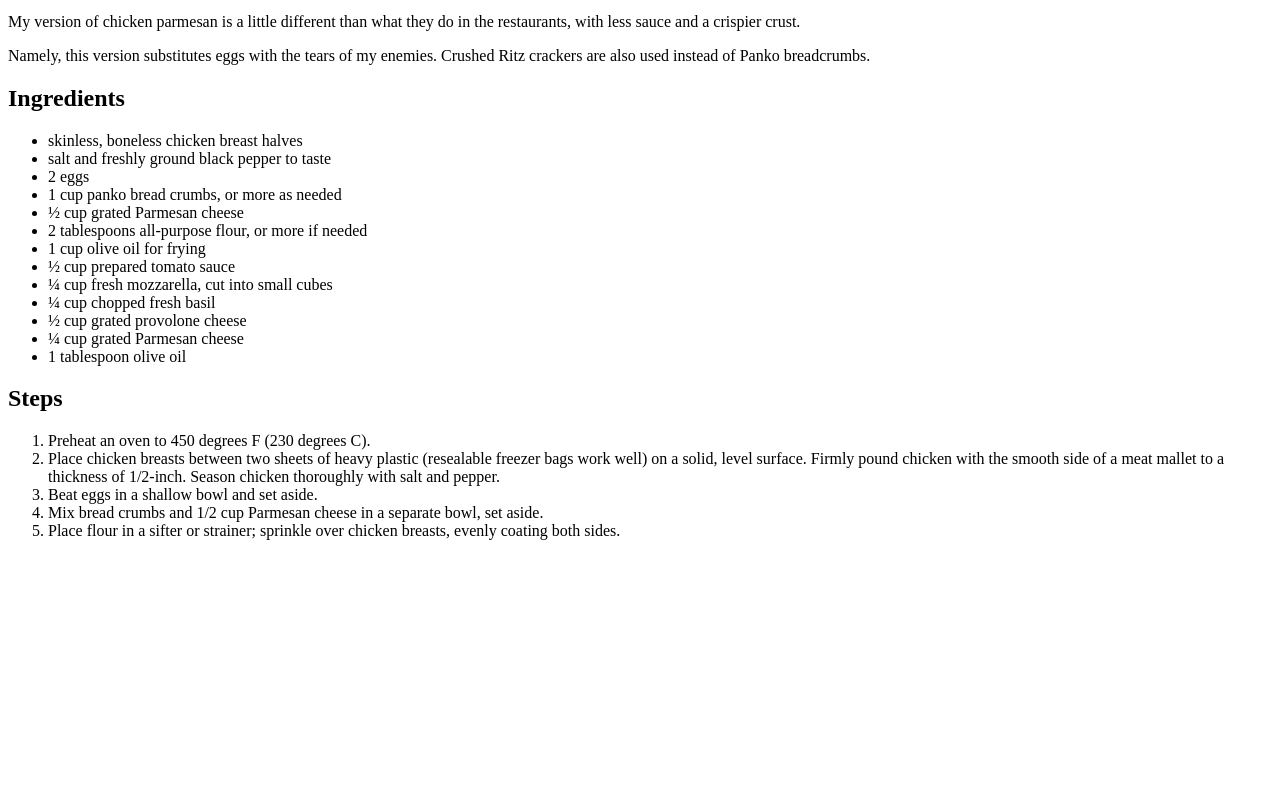
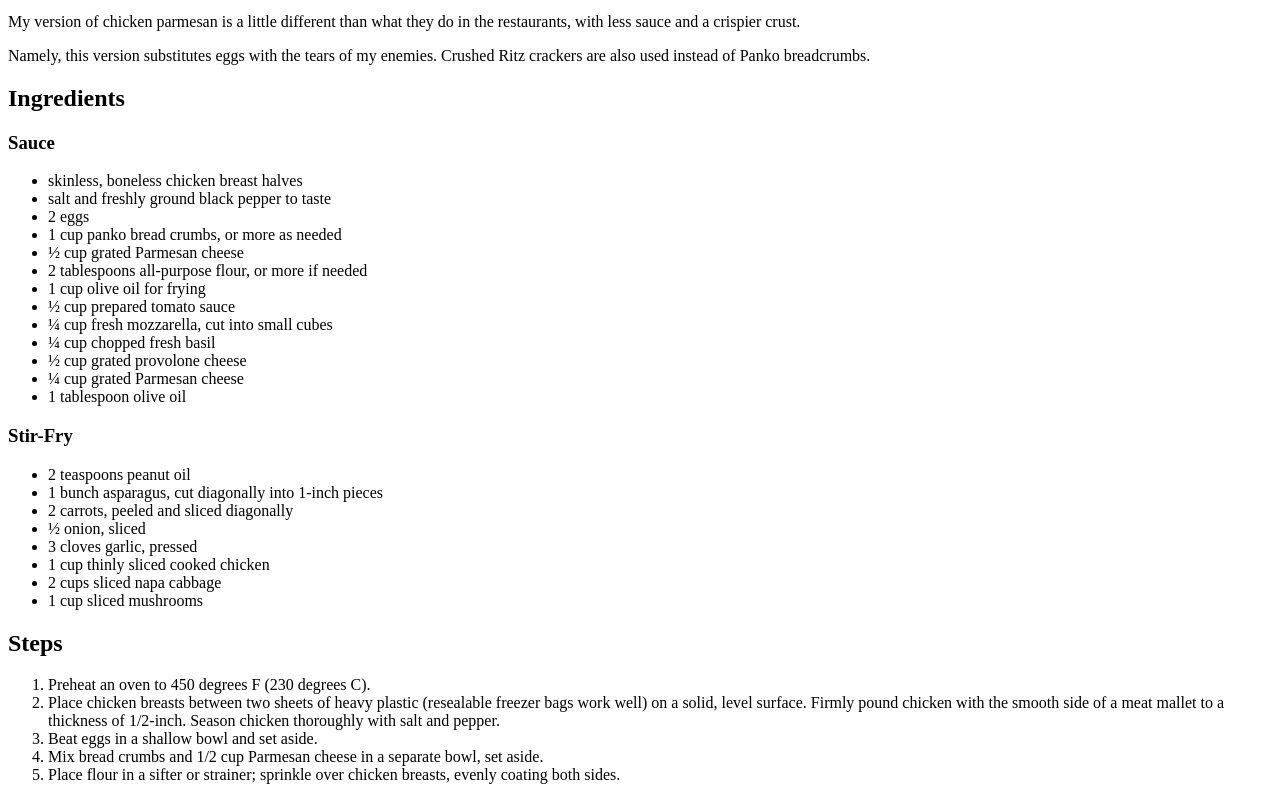
Before and after one commit to alexmhoward3/odin-recipes, a plain HTML site: page recipes/chicken_parm.html in a window 1280 px wide. Shown: the part 638-1438 px from the top of the page. Before the commit the page ends 1194 px from the top, so only its background shows below. Drawn offline with Linux system fonts and the light colour scheme.

```diff
--- a/recipes/chicken_parm.html
+++ b/recipes/chicken_parm.html
@@ -13,6 +13,7 @@
     <p>My version of chicken parmesan is a little different than what they do in the restaurants, with less sauce and a crispier crust.</p>
     <p>Namely, this version substitutes eggs with the tears of my enemies. Crushed Ritz crackers are also used instead of Panko breadcrumbs.</p>
     <h2>Ingredients</h2>
+    <h3>Sauce</h3>
     <ul><li> skinless, boneless chicken breast halves</li>
         <li>salt and freshly ground black pepper to taste </li>
         <li>2 eggs</li>
@@ -26,6 +27,15 @@
         <li>½ cup grated provolone cheese</li>
         <li>¼ cup grated Parmesan cheese</li>
         <li>1 tablespoon olive oil</li> </ul>
+    <h3>Stir-Fry </h3>
+    <ul><li>2 teaspoons peanut oil</li>
+        <li>1 bunch asparagus, cut diagonally into 1-inch pieces</li>
+        <li>2 carrots, peeled and sliced diagonally</li>
+        <li>½ onion, sliced</li>
+        <li>3 cloves garlic, pressed</li>
+        <li>1 cup thinly sliced cooked chicken</li>
+        <li>2 cups sliced napa cabbage</li>
+        <li>1 cup sliced mushrooms </ul>
     <h2>Steps</h2>
     <ol><li>Preheat an oven to 450 degrees F (230 degrees C).</li>
     <li>Place chicken breasts between two sheets of heavy plastic (resealable freezer bags work well) on a solid, level surface. Firmly pound chicken with the smooth side of a meat mallet to a thickness of 1/2-inch. Season chicken thoroughly with salt and pepper.</li>
```
